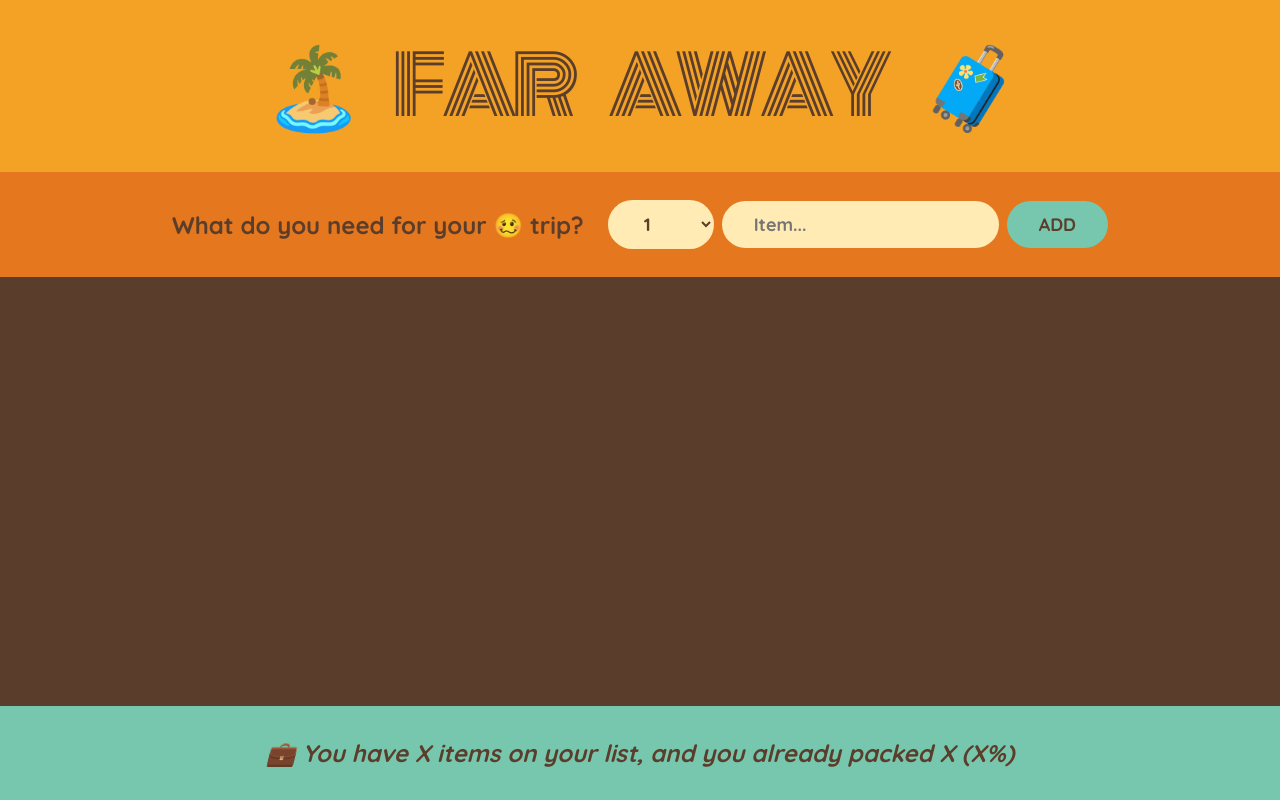
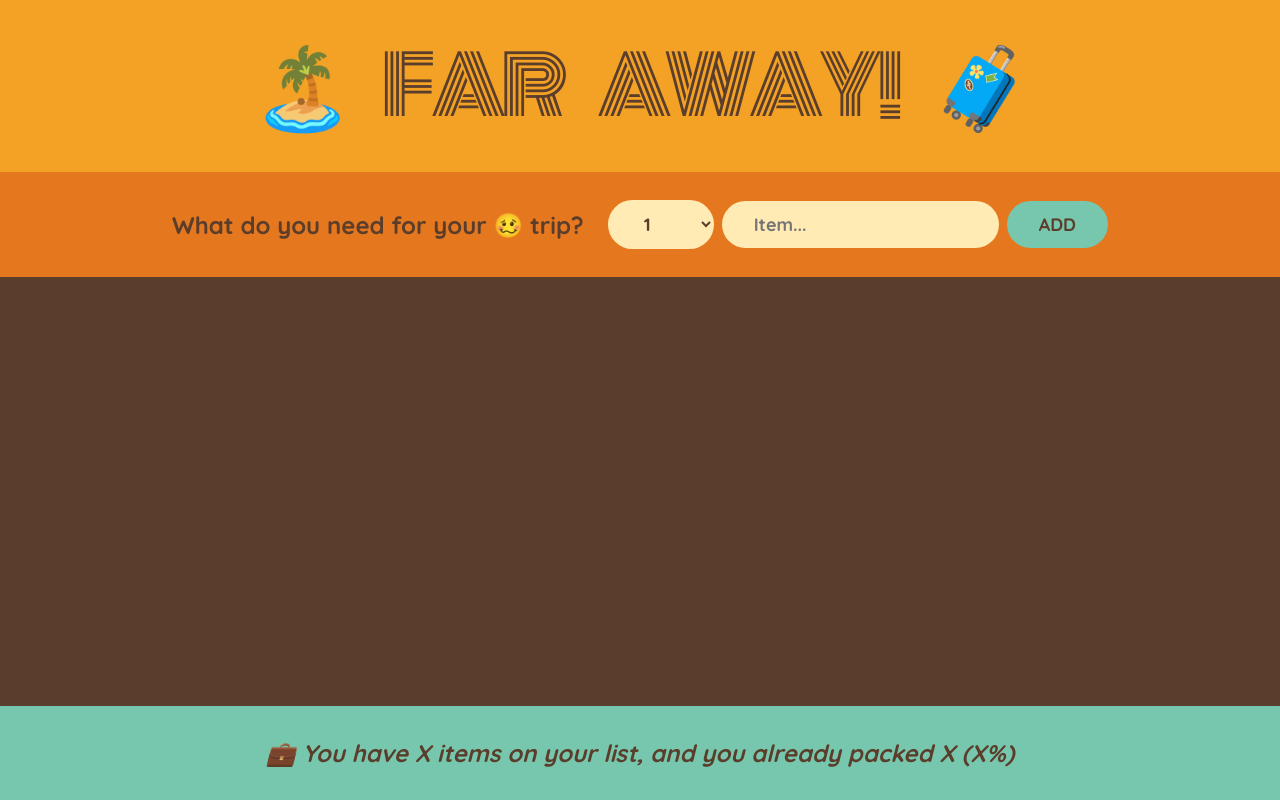
Before and after one commit to Markus-Sm/travel-list, a React (Create React App) app: page / in a window 1280 px wide. Built offline with nearby package versions, Linux system fonts and the light colour scheme.

Commit message:
docs: update

```diff
--- a/src/App.js
+++ b/src/App.js
@@ -32,7 +32,7 @@ export default function App() {
 }
 
 function Logo() {
-	return <h1>🏝️ Far Away 🧳</h1>
+	return <h1>🏝️ Far Away! 🧳</h1>
 }
 
 function Form({ onAddItems }) {
```
